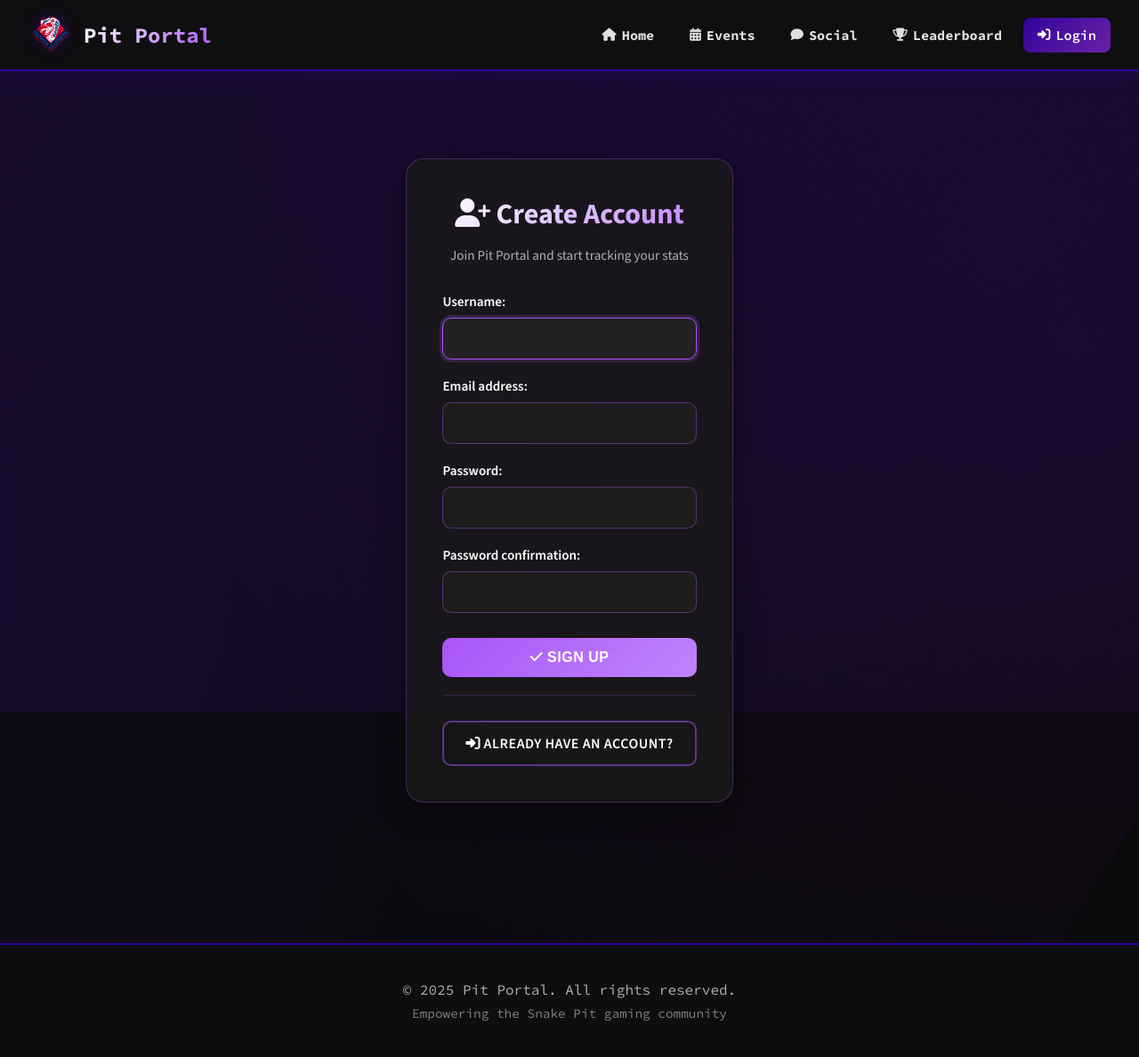
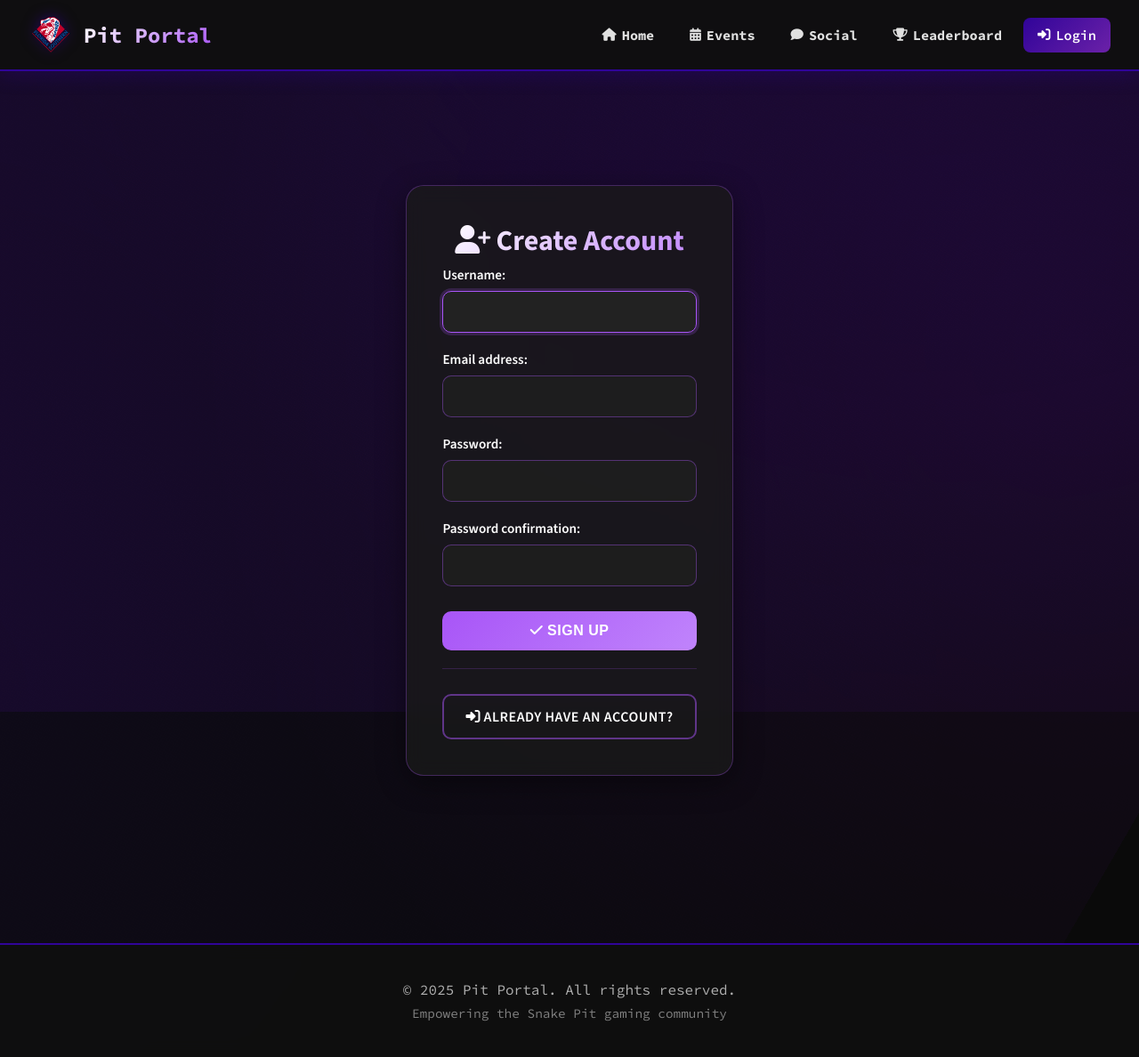
Before and after one commit to tmdavis2/pit_portal, a Django app: page /signup/ in a window 1280 px wide. Shown: the whole page at 89% size. Run offline with Django 5.2, Linux system fonts and the light colour scheme; some libraries are stand-ins or nearby versions.

Commit message:
minor changes from last commit to login/signup

```diff
--- a/accounts/templates/accounts/login.html
+++ b/accounts/templates/accounts/login.html
@@ -2,7 +2,7 @@
 {% block content %}
 <style>
   .auth-page {
-    max-width: 600px;
+    max-width: 50%;
     margin: 0 auto;
     padding: 60px 20px;
     display: flex;
--- a/accounts/templates/accounts/signup.html
+++ b/accounts/templates/accounts/signup.html
@@ -2,7 +2,7 @@
 {% block content %}
 <style>
   .auth-page {
-    max-width: 600px;
+    max-width: 50%;
     margin: 0 auto;
     padding: 60px 20px;
     display: flex;
@@ -177,8 +177,6 @@
 <div class="auth-page">
   <div class="auth-card">
     <h1><i class="fa-solid fa-user-plus"></i> Create Account</h1>
-    <p>Join Pit Portal and start tracking your stats</p>
-
     <form method="post">
       {% csrf_token %}
 
```
